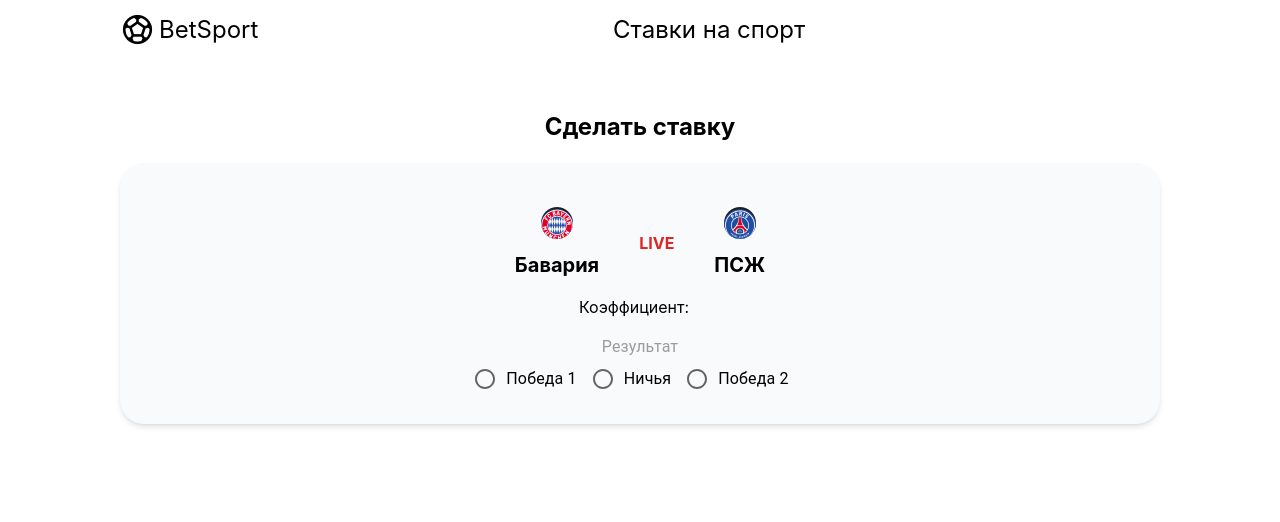
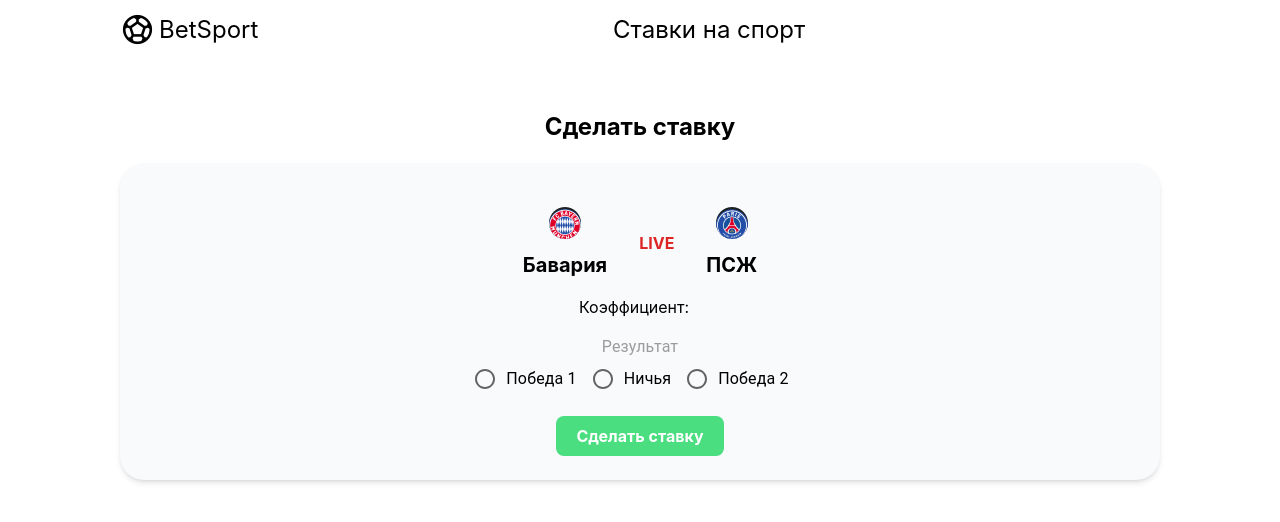
Before and after one commit to Ilyxxxaa/BetSport, a React (Create React App) app: page /event/1 in a window 1280 px wide. Shown: the top 522 px of the page. Built offline with nearby package versions, Linux system fonts and the light colour scheme.

Commit message:
feat: add notification about new bet

```diff
--- a/src/App.tsx
+++ b/src/App.tsx
@@ -1,9 +1,22 @@
 import Events from './components/Events';
 import Header from './components/Header';
 import { Route, Routes } from 'react-router-dom';
-import EventPage from './components/EventPage';
+import EventPage, { INewBet } from './components/EventPage';
+import { useEffect, useState } from 'react';
 
 function App() {
+  const [newBet, setNewBet] = useState<null | INewBet>(null);
+
+  useEffect(() => {
+    const timer = setTimeout(() => {
+      setNewBet(null);
+    }, 5000);
+
+    return () => {
+      clearTimeout(timer);
+    };
+  }, [newBet]);
+
   return (
     <div className="App">
       <div className="container">
@@ -11,8 +24,8 @@
 
         <main>
           <Routes>
-            <Route path="/" element={<Events />} />
-            <Route path="/event/:id" element={<EventPage />} />
+            <Route path="/" element={<Events newBet={newBet} />} />
+            <Route path="/event/:id" element={<EventPage setNewBet={setNewBet} />} />
           </Routes>
         </main>
       </div>
--- a/src/components/EventPage.tsx
+++ b/src/components/EventPage.tsx
@@ -1,6 +1,6 @@
-import { useEffect, useState } from 'react';
+import React, { Dispatch, useCallback, useEffect, useState } from 'react';
 import { IEvent } from './EventField';
-import { useParams } from 'react-router-dom';
+import { useParams, useNavigate } from 'react-router-dom';
 import { eventsArray } from './data';
 import Radio from '@mui/material/Radio';
 import RadioGroup from '@mui/material/RadioGroup';
@@ -14,11 +14,23 @@
   };
 }
 
-const EventPage = () => {
+export interface INewBet {
+  team1: string;
+  team2: string;
+  winner: string;
+  coef: number;
+}
+
+interface IProps {
+  setNewBet: Dispatch<React.SetStateAction<null | INewBet>>;
+}
+
+const EventPage = ({ setNewBet }: IProps) => {
+  const { id } = useParams();
+  const navigate = useNavigate();
+
   const [event, setEvent] = useState<IEventWithCoef | null>(null);
   const [result, setResult] = useState<null | string>(null);
-
-  const { id } = useParams();
 
   useEffect(() => {
     eventsArray.map((item) => {
@@ -27,6 +39,30 @@
       }
     });
   }, [id]);
+
+  const btnHandler = useCallback(() => {
+    let winner;
+    switch (result) {
+      case 'win1':
+        winner = 'Победа 1';
+        break;
+      case 'draw':
+        winner = 'Ничья';
+        break;
+      case 'win2':
+        winner = 'Победа 2';
+        break;
+    }
+
+    const newBet = {
+      team1: event?.team1 || '',
+      team2: event?.team2 || '',
+      winner: winner || '',
+      coef: event?.coef[result as string] || 0,
+    };
+    setNewBet(newBet);
+    navigate('/');
+  }, [navigate, event, result, setNewBet]);
 
   if (!event) {
     return <div className="">Sorry, cant find this event</div>;
@@ -37,7 +73,7 @@
       <div className="flex flex-col pt-5 gap-5 text-center  sm:pt-16 ">
         <h2 className="font-bold text-xl sm:text-2xl">Сделать ставку</h2>
         <div className="flex flex-col gap-4 items-center justify-center bg-slate-50 p-3 rounded-3xl  shadow-md sm:p-6">
-          <div className="flex justify-center items-center gap-10 mt-5">
+          <div className="flex justify-center items-center gap-4 mt-5 sm:gap-8 ">
             <div className="flex flex-col items-center gap-3 ">
               <img src={event.team1logo} alt={event.team1} className="w-[32px] h-[32px]" />
               <p className="text-xl font-bold">{event.team1}</p>
@@ -47,7 +83,7 @@
             </div>
             <div className="flex flex-col items-center gap-3 ">
               <img src={event.team2logo} alt={event.team2} className="w-[32px] h-[32px]" />
-              <p className="text-xl font-bold">{event.team2}</p>
+              <p className="text-lg font-bold sm:text-xl">{event.team2}</p>
             </div>
           </div>
           <div className="flex gap-3">
@@ -71,6 +107,13 @@
               <FormControlLabel value="win2" control={<Radio />} label="Победа 2" />
             </RadioGroup>
           </FormControl>
+
+          <button
+            onClick={btnHandler}
+            className="bg-green-400 py-2 px-5 rounded-lg transition-all text-white font-bold hover:bg-green-800 active:scale-90 "
+          >
+            Сделать ставку
+          </button>
         </div>
       </div>
     );
--- a/src/components/Events.tsx
+++ b/src/components/Events.tsx
@@ -1,9 +1,17 @@
 import { liveEventsArray, nextEventsArray } from './data';
 import EventField from './EventField';
+import { INewBet } from './EventPage';
 
-const Events = () => {
+interface IProps {
+  newBet: INewBet | null;
+}
+
+const Events = ({ newBet }: IProps) => {
   return (
     <div className="flex flex-col py-20">
+      {newBet && (
+        <div className="mb-10 text-center text-red-400 font-bold">{`Ваша ставка ${newBet.winner} в матче ${newBet.team1} - ${newBet.team2} принята (коэфф ${newBet.coef}) `}</div>
+      )}
       <div className="mb-10">
         <h2 className="w-full bg-green-700 text-center text-white font-bold rounded-t-xl">
           Текущие события
@@ -21,7 +29,6 @@
           })}
         </div>
       </div>
-
       <div className="">
         <h2 className="w-full bg-green-700 text-center text-white font-bold rounded-t-xl">
           Предстоящие события
```
